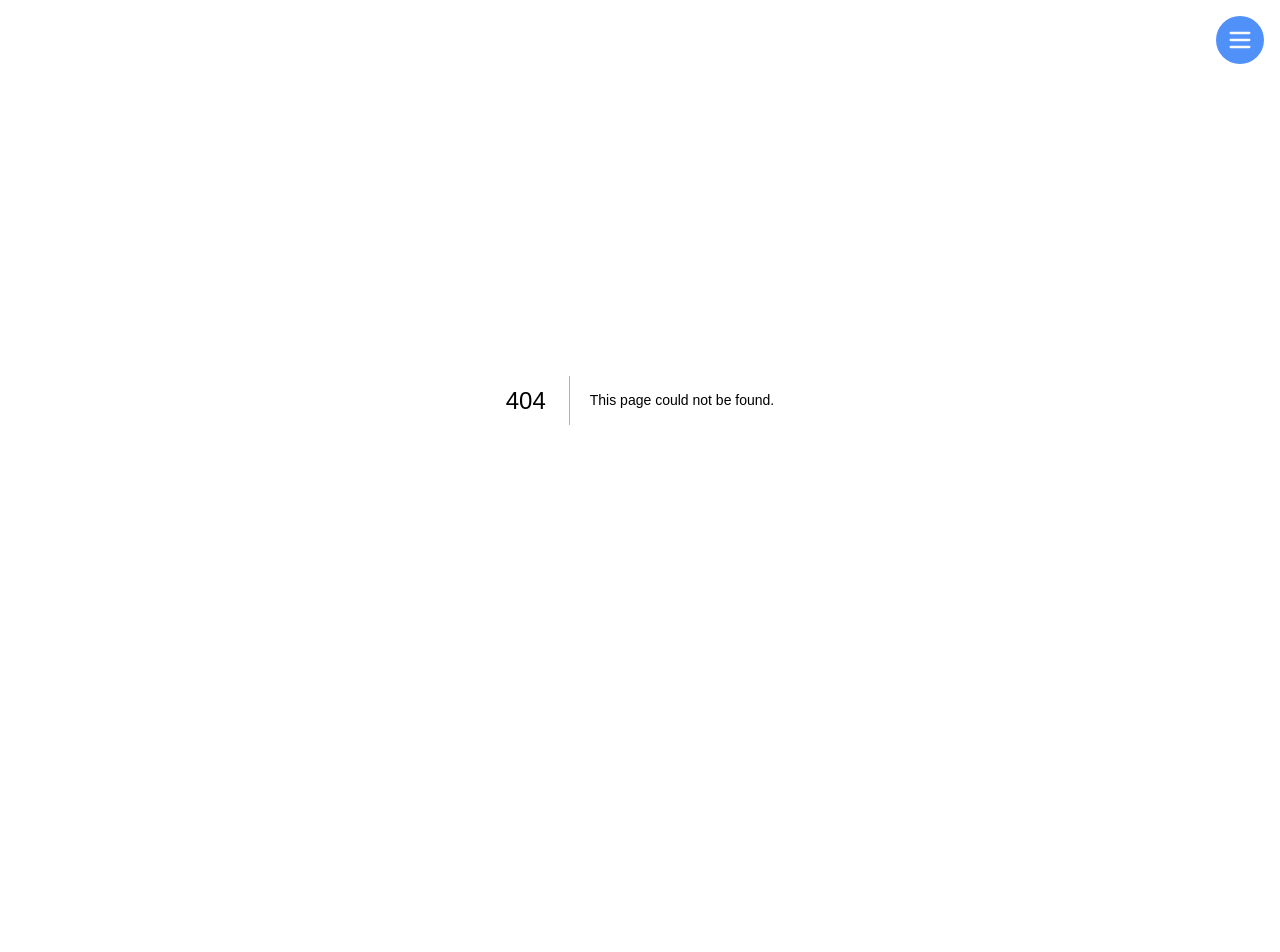
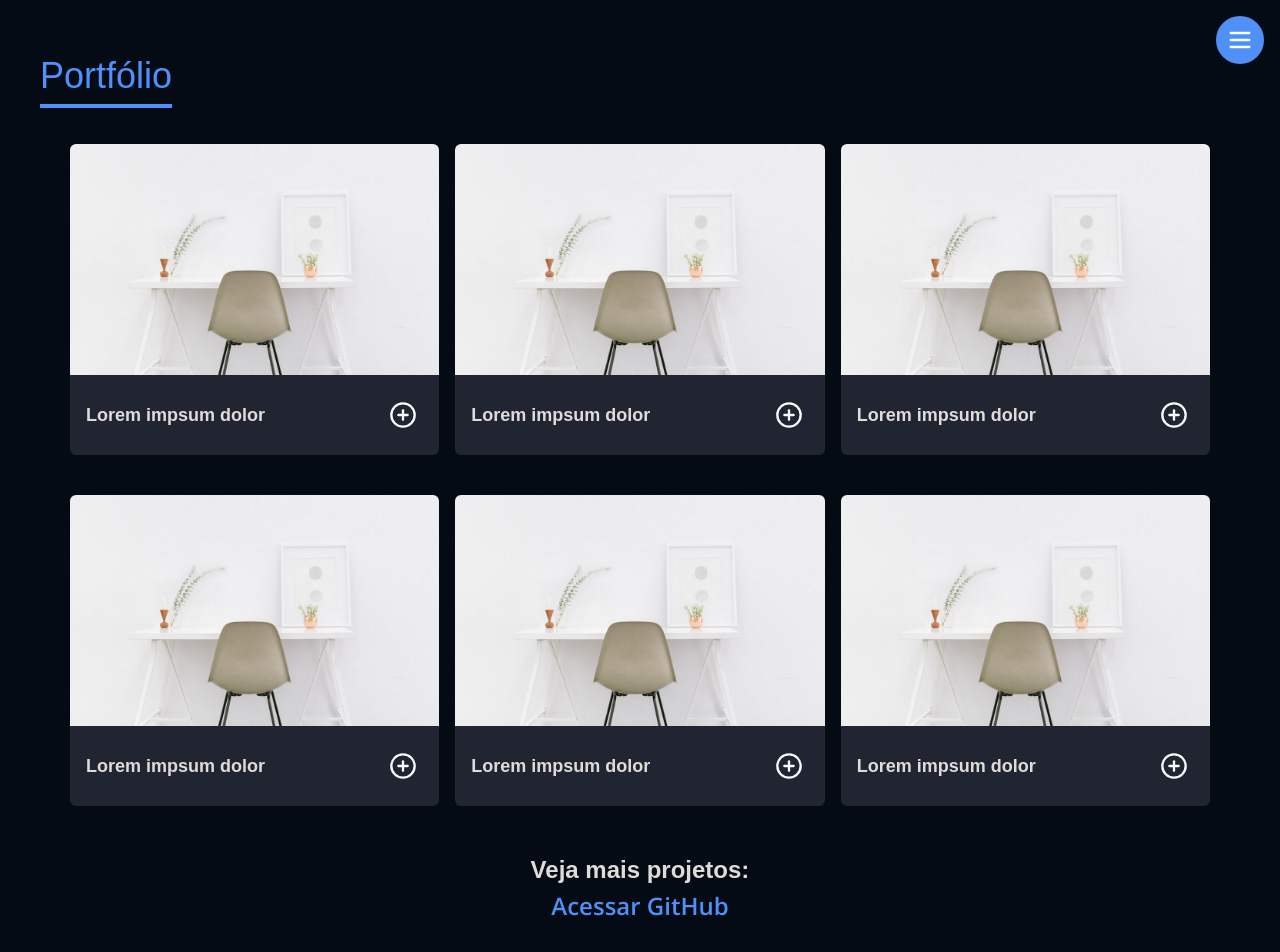
Before and after one commit to kenmarcos/my-website, a Next.js app: page /portfolio in a window 1280 px wide. Before the commit this address had no page. Shown: the top 952 px of the page. Before the commit the page ends 800 px from the top, so only its background shows below. Built offline with nearby package versions, Linux system fonts and the light colour scheme.

Commit message:
feat: add layout of portfolio page

```diff
--- a/src/app/(pages)/(home)/components/about/components/linkedin-link/LinkedinLink.tsx
+++ b/src/app/(pages)/(home)/components/about/components/linkedin-link/LinkedinLink.tsx
@@ -2,7 +2,7 @@ import { Button } from "components/ui/button";
 
 const LinkedinLink = () => {
   return (
-    <div className="mt-12 text-center">
+    <section className="mt-12 text-center">
       <h3 className="text-2xl font-semibold">
         Veja mais detalhes da minha trajetória profissional:
       </h3>
@@ -20,7 +20,7 @@ const LinkedinLink = () => {
           Acessar LinkedIn
         </a>
       </Button>
-    </div>
+    </section>
   );
 };
 
--- /dev/null
+++ b/src/app/(pages)/portfolio/components/project-card/ProjectCard.tsx
@@ -0,0 +1,40 @@
+import Image from "next/image";
+import { LuPlusCircle } from "react-icons/lu";
+
+import { Button } from "components/ui/button";
+
+const ProjectCard = () => {
+  return (
+    <div className="group/card rounded-md overflow-hidden">
+      <div className="overflow-hidden">
+        <Image
+          src="/work-2.jpg"
+          alt="project-card"
+          width={960}
+          height={600}
+          className="object-cover group-hover/card:scale-[1.3] duration-700 ease-in-out"
+        />
+      </div>
+
+      <div className="bg-gray-primary">
+        <div className="flex items-center py-5 px-4">
+          <h4 className="flex-1 text-lg font-semibold">Lorem impsum dolor</h4>
+
+          <div>
+            <Button
+              size="icon"
+              className="group/details bg-transparent hover:bg-transparent"
+            >
+              <LuPlusCircle
+                size={28}
+                className="duration-300 ease-in-out group-hover/details:text-blue-primary"
+              />
+            </Button>
+          </div>
+        </div>
+      </div>
+    </div>
+  );
+};
+
+export default ProjectCard;
--- /dev/null
+++ b/src/app/(pages)/portfolio/page.tsx
@@ -0,0 +1,39 @@
+import Image from "next/image";
+
+import LinkCta from "components/link-cta/LinkCta";
+import SectionTitle from "components/section-title/SectionTitle";
+import { Button } from "components/ui/button";
+
+import ProjectCard from "./components/project-card/ProjectCard";
+
+const projects = [1, 2, 3, 4, 5, 6];
+
+const PortfolioPage = () => {
+  return (
+    <section className="py-14 bg-blue-dark min-h-screen" id="about">
+      <div className="px-4 md:px-10">
+        <SectionTitle>Portfólio</SectionTitle>
+
+        <div className="mt-12">
+          <section className="max-w-[1140px] mx-auto">
+            <ul className="grid grid-cols-1 sm:grid-cols-2 md:grid-cols-3 gap-x-4 gap-y-10">
+              {projects.map((project) => (
+                <li key={project}>
+                  <ProjectCard />
+                </li>
+              ))}
+            </ul>
+          </section>
+
+          <LinkCta
+            title="Veja mais projetos:"
+            link="https://github.com/kenmarcos"
+            cta="Acessar GitHub"
+          />
+        </div>
+      </div>
+    </section>
+  );
+};
+
+export default PortfolioPage;
--- a/src/app/components/sidebar/components/sidebarContent/useSidebarContent.ts
+++ b/src/app/components/sidebar/components/sidebarContent/useSidebarContent.ts
@@ -32,7 +32,7 @@ export const useSidebarContent = (isCollapsed: boolean) => {
       href: "https://drive.google.com/file/d/1dliLFFyLMfrCiAve5SycyjSCGqKCnmfF/view?usp=drive_link",
       icon: LuFileText,
     },
-    { name: "Portfólio", href: "/projects", icon: LuFolderGit2 },
+    { name: "Portfólio", href: "/portfolio", icon: LuFolderGit2 },
     { name: "Contatos", href: "/contacts", icon: LuMail },
   ];
 
--- /dev/null
+++ b/src/components/link-cta/LinkCta.tsx
@@ -0,0 +1,27 @@
+import { Button } from "components/ui/button";
+
+interface LinkCtaProps {
+  title: string;
+  link: string;
+  cta: string;
+}
+
+const LinkCta = ({ title, link, cta }: LinkCtaProps) => {
+  return (
+    <section className="mt-12 text-center">
+      <h3 className="text-2xl font-semibold">{title}</h3>
+
+      <Button
+        asChild
+        variant="link"
+        className="text-blue-primary text-2xl font-semibold"
+      >
+        <a rel="noreferrer noopener" href={link} target="_blank">
+          {cta}
+        </a>
+      </Button>
+    </section>
+  );
+};
+
+export default LinkCta;
```
Also changed, not shown: public/work-2.jpg (added).
